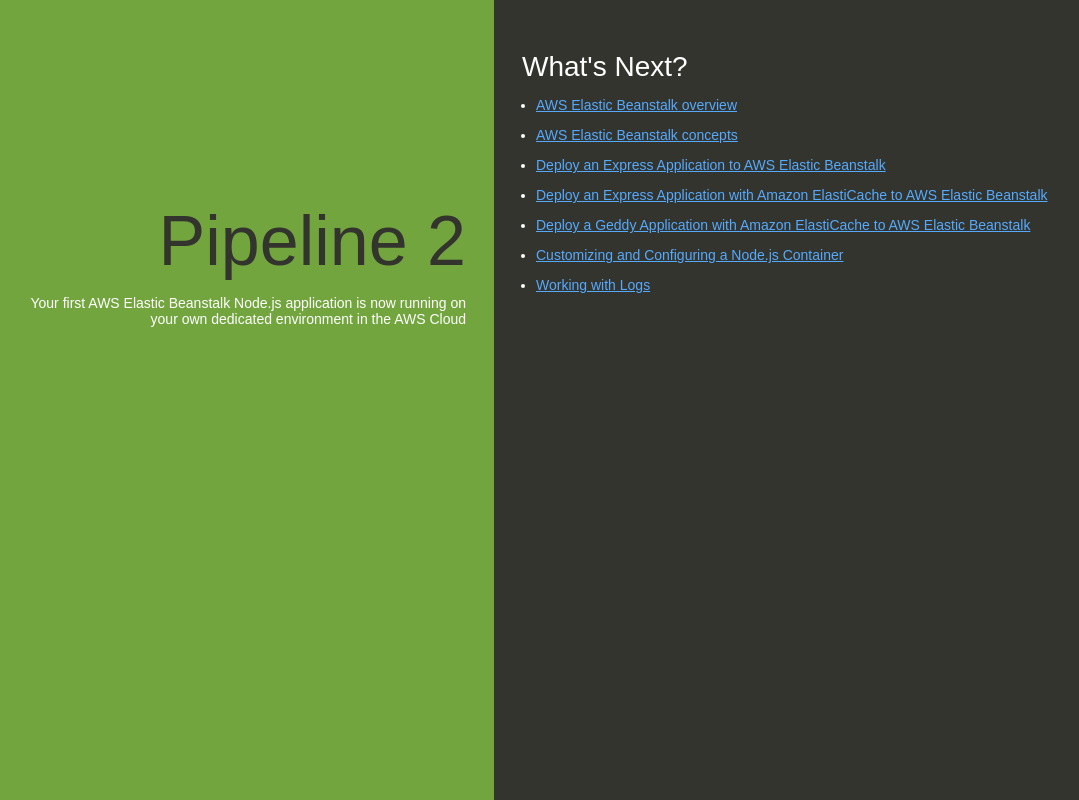
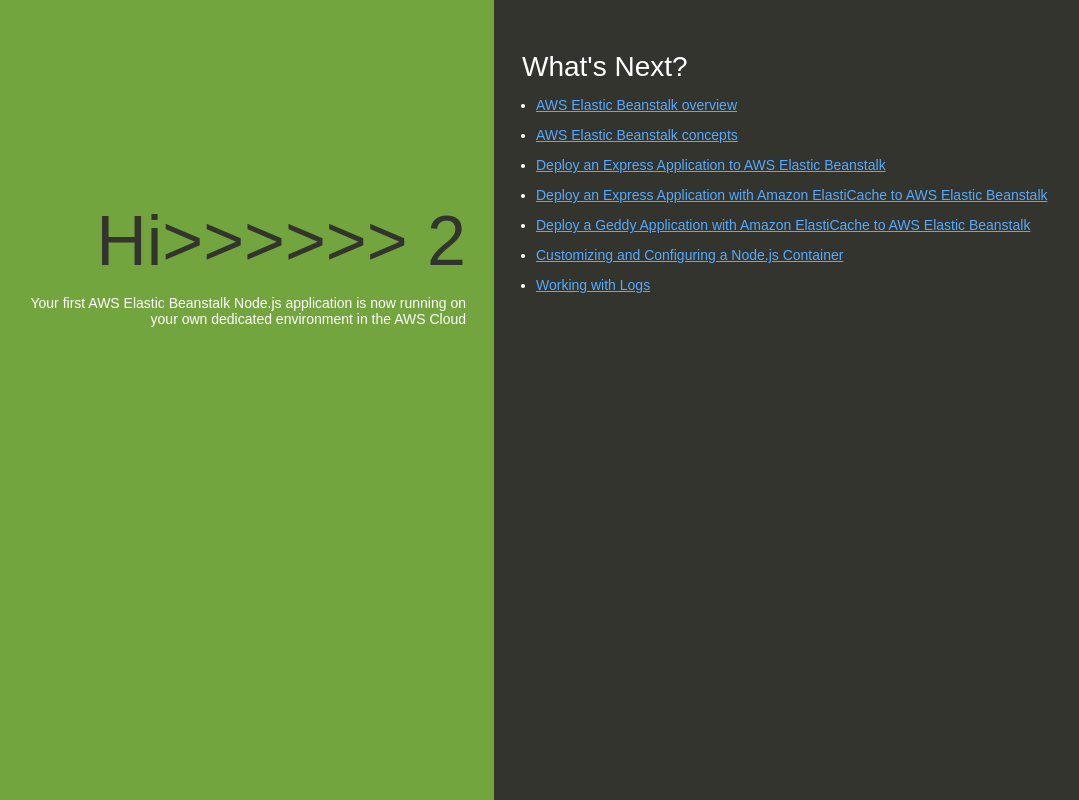
Before and after one commit to SagarTaralkar/demopipeline, a website: page index.html in a window 1280 px wide. Shown: the whole page, without its empty margins (146-1225 px from the left). Drawn offline with Linux system fonts and the light colour scheme.

Commit message:
Commit 1

```diff
--- a/index.html
+++ b/index.html
@@ -74,7 +74,7 @@
   </head>
   <body>
     <div class="textColumn">
-      <h1>Pipeline 2</h1>
+      <h1>Hi>>>>>> 2</h1>
       <p>Your first AWS Elastic Beanstalk Node.js application is now running on your own dedicated environment in the AWS Cloud</p>
     </div>
     <div class="linksColumn">
```
